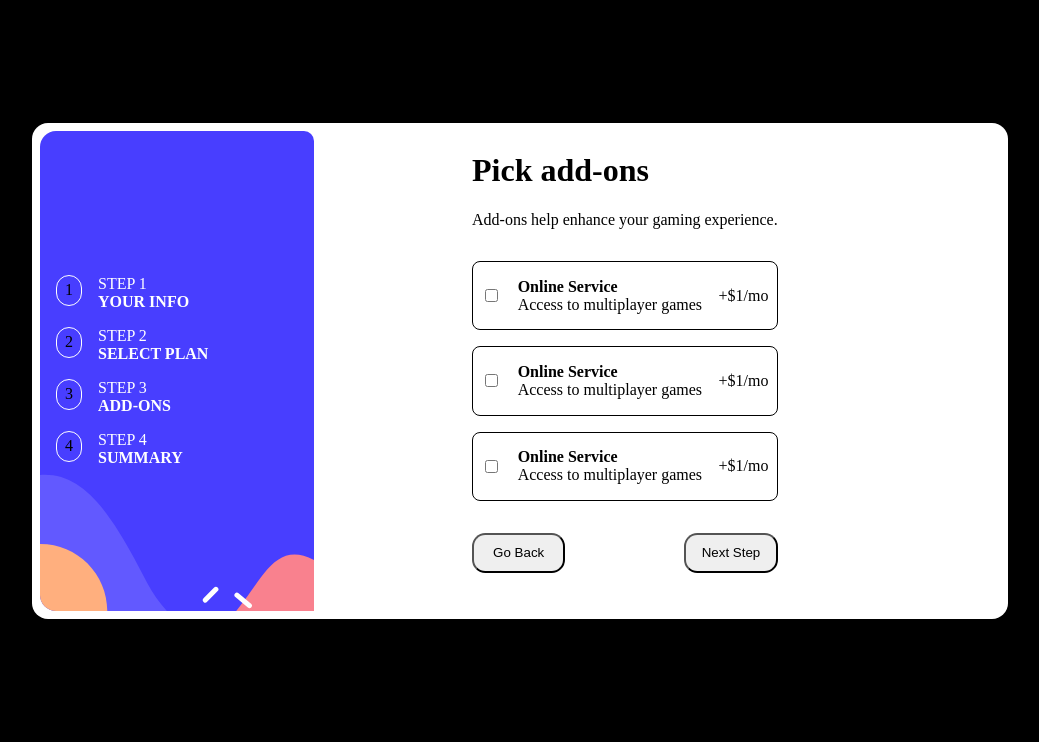
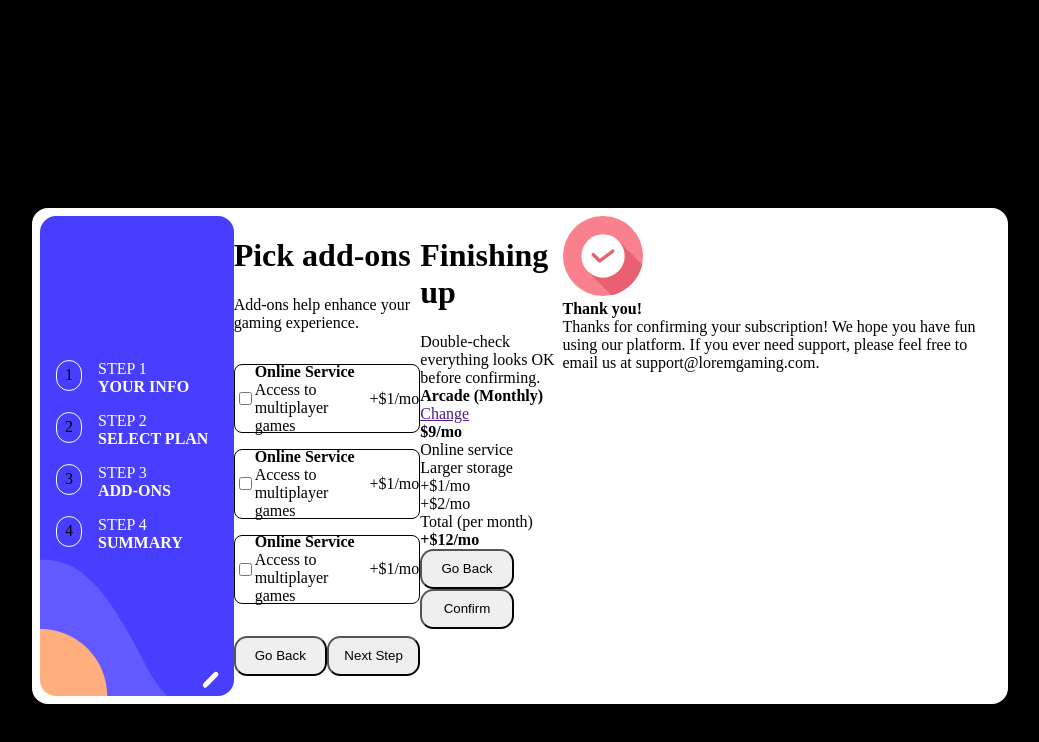
Before and after one commit to sanket-a8lw12/Multi-Step-Form, a plain HTML site: page index.html in a window 1280 px wide. Shown: the whole page, without its empty margins (120-1159 px from the left). Drawn offline with Linux system fonts and the light colour scheme.

Commit message:
wrote the code for the Finishing up page and thank you page

```diff
--- a/index.html
+++ b/index.html
@@ -9,7 +9,9 @@
   <link rel="icon" type="image/png" sizes="32x32" href="./assets/images/favicon-32x32.png" />
 
   <title>Multi-step form</title>
-  <link rel="stylesheet" href="https://cdnjs.cloudflare.com/ajax/libs/font-awesome/6.4.0/css/all.min.css" integrity="sha512-iecdLmaskl7CVkqkXNQ/ZH/XLlvWZOJyj7Yy7tcenmpD1ypASozpmT/E0iPtmFIB46ZmdtAc9eNBvH0H/ZpiBw==" crossorigin="anonymous" referrerpolicy="no-referrer" />
+  <link rel="stylesheet" href="https://cdnjs.cloudflare.com/ajax/libs/font-awesome/6.4.0/css/all.min.css"
+    integrity="sha512-iecdLmaskl7CVkqkXNQ/ZH/XLlvWZOJyj7Yy7tcenmpD1ypASozpmT/E0iPtmFIB46ZmdtAc9eNBvH0H/ZpiBw=="
+    crossorigin="anonymous" referrerpolicy="no-referrer" />
 
   <link rel="stylesheet" href="style.css">
   <!-- Feel free to remove these styles or customise in your own stylesheet 👍 -->
@@ -91,7 +93,7 @@
       <label for="pNumber" class="black-color">Phone Number</label><br>
       <input type="tel" id="pNumber" name="pNumber" placeholder="e.g. +1 234 567 890">
       <br><br>
-      <button>Next Step   </button>
+      <button>Next Step </button>
     </div>
 
     <div class="select-plan select-plan-border">
@@ -213,52 +215,70 @@
       </div>
     </div>
 
+    <div class="Finishing">
+      <div class="Finishing-text">
+        <h1>Finishing up</h1>
+        <p>Double-check everything looks OK before confirming.</p>
       </div>
 
-  <!-- Sidebar end -->
+      <div class="items">
 
-  <!-- Step 1 start -->
+        <div class="flexOnly flexGrow arcade">
+          <div class="flexDisplay flexGrow">
+            <b>Arcade (Monthly)</b>
+            <a href="">Change</a>
+          </div>
+          <div class="item-price">
+            <b>$9/mo</b>
+          </div>
+        </div>
+        <!-- <hr> -->
+        <div class="flexOnly flexGrow arcade">
+          <div class="service-storage">
+            <p>Online service</p>
+            <p>Larger storage</p>
 
-  Personal info
-  Name e.g. Stephen King Email Address e.g. stephenking@lorem.com Phone Number
-  e.g. +1 234 567 890 Next Step
+          </div>
+          <div class="service-storage service-storage-price">
+            <p>+$1/mo</p>
+            <p>+$2/mo</p>
+          </div>
+        </div>
+
+      </div>
+
+      <div class="total">
+        <p>Total (per month)</p>
+        <b>+$12/mo</b>
+      </div>
+
+      <div class="finishing-up-button">
+        <div>
+          <button id="goBack">Go Back</button>
+        </div>
+        <div>
+          <button>Confirm</button>
+        </div>
+      </div>
+    </div>
+
+    <div class="thankYou">
+      <div class="thankYou-img">
+        <img src="./assets/images/icon-thank-you.svg">
+      </div>
+      <div class="thankYou-text">
+        <b>Thank you!</b>
+        <p>Thanks for confirming your subscription! We hope you have fun
+          using our platform. If you ever need support, please feel free to email us
+          at support@loremgaming.com.
+        </p>
+      </div>
+    </div>
+
+  </div>
 
 
 
-
-  <!-- Step 1 end -->
-
-  <!-- Step 2 start -->
-
-  Select your plan You have the option of monthly or yearly billing. Arcade
-  $9/mo Advanced $12/mo Pro $15/mo Monthly Yearly Go Back Next Step
-
-  <!-- Step 2 end -->
-
-  <!-- Step 3 start -->
-
-  Pick add-ons Add-ons help enhance your gaming experience. Online service
-  Access to multiplayer games +$1/mo Larger storage Extra 1TB of cloud save
-  +$2/mo Customizable Profile Custom theme on your profile +$2/mo Go Back Next
-  Step
-
-  <!-- Step 3 end -->
-
-  <!-- Step 4 start -->
-
-  Finishing up Double-check everything looks OK before confirming.
-
-  <!-- Dynamically add subscription and add-on selections here -->
-
-  Total (per month/year) Go Back Confirm
-
-  <!-- Step 4 end -->
-
-  <!-- Step 5 start -->
-
-  Thank you! Thanks for confirming your subscription! We hope you have fun
-  using our platform. If you ever need support, please feel free to email us
-  at support@loremgaming.com.
 
   <!-- Step 5 end -->
 </body>
```
Lines whose indentation alone changed are shown as unchanged.
